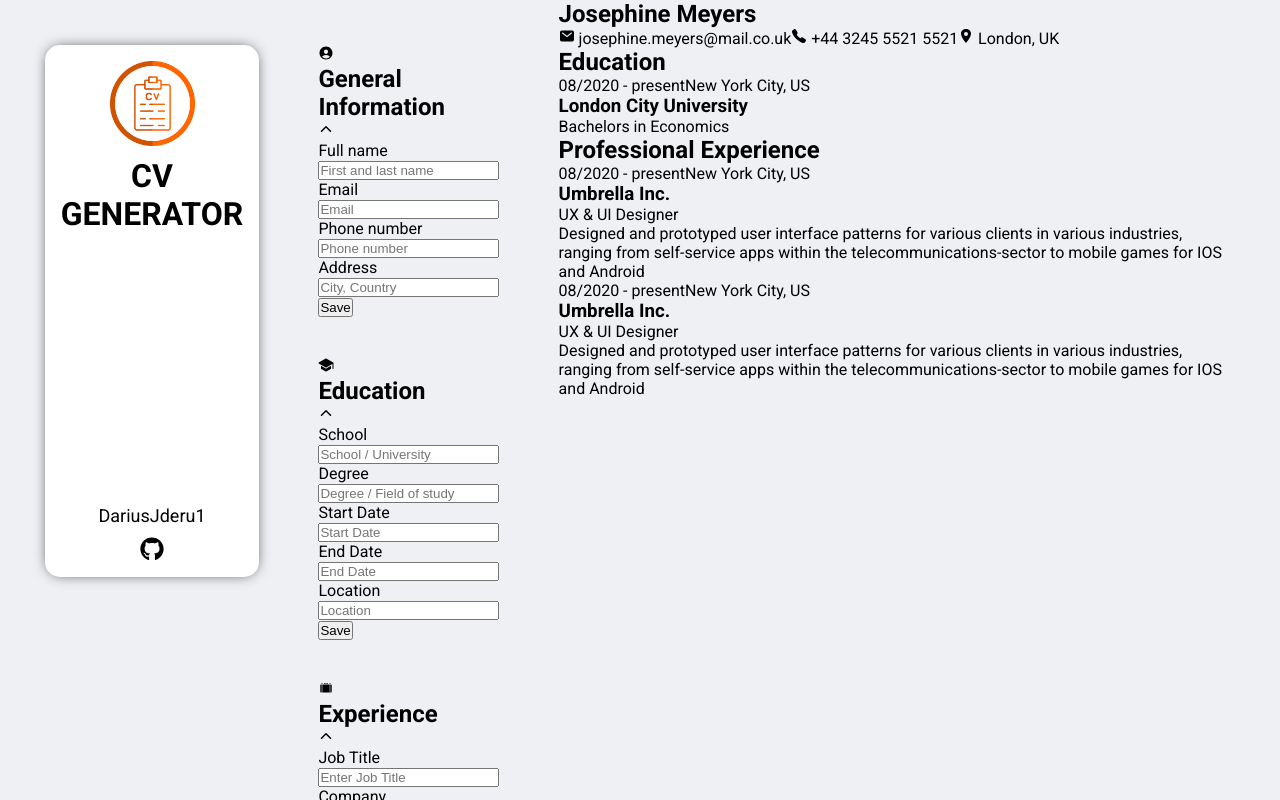
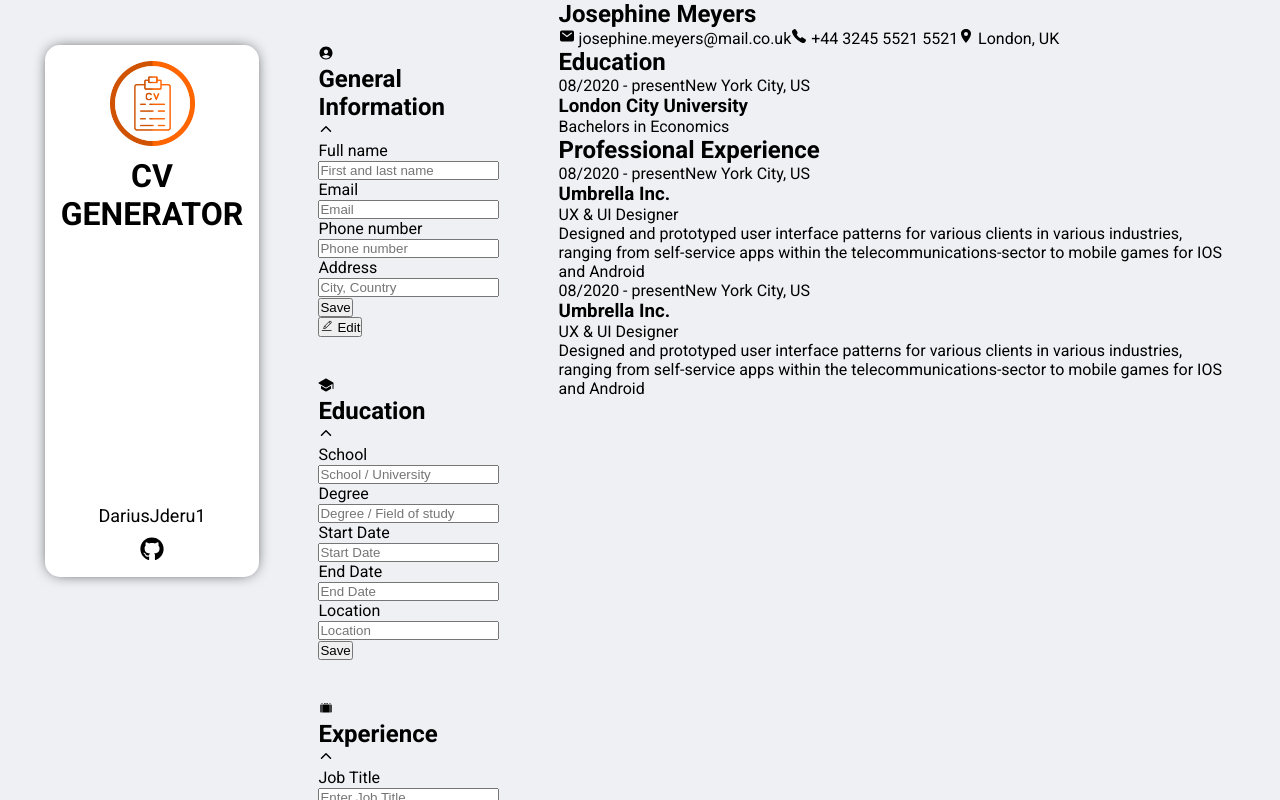
Before and after one commit to DariusJderu1/CV-builder, a React (Vite) app: page / in a window 1280 px wide. Built offline with nearby package versions, Linux system fonts and the light colour scheme.

Commit message:
Add edit button to general info form

```diff
--- a/src/components/editor/GeneralInfoForm.jsx
+++ b/src/components/editor/GeneralInfoForm.jsx
@@ -1,11 +1,11 @@
 import { IoPersonCircle, IoChevronUp } from "react-icons/io5";
+import { CiEdit } from "react-icons/ci";
 
 export default function GeneralInfoForm() {
 
     return (
 
-        <section>
-
+        <section className="general-info-form-container">
             <div>
 
                 <div>
@@ -18,7 +18,6 @@ export default function GeneralInfoForm() {
             </div>
 
             <form>
-
                 <div>
                     <label htmlFor="full-name">Full name</label>
                     <input type="text" id="full-name" placeholder="First and last name" required/>
@@ -40,9 +39,13 @@ export default function GeneralInfoForm() {
                 </div>
 
                 <button type="submit">Save</button>
-
             </form>
 
+            <div className="summary-view">
+                <button type="button" className="edit-button">
+                    <CiEdit /> Edit
+                </button>
+            </div>
         </section>
     );
 }
--- /dev/null
+++ b/src/styles/editor/GeneralInfoForm.css
@@ -0,0 +1,6 @@
+.general-info-form-container {
+
+    display: flex;
+    flex-direction: column;
+
+}
```
